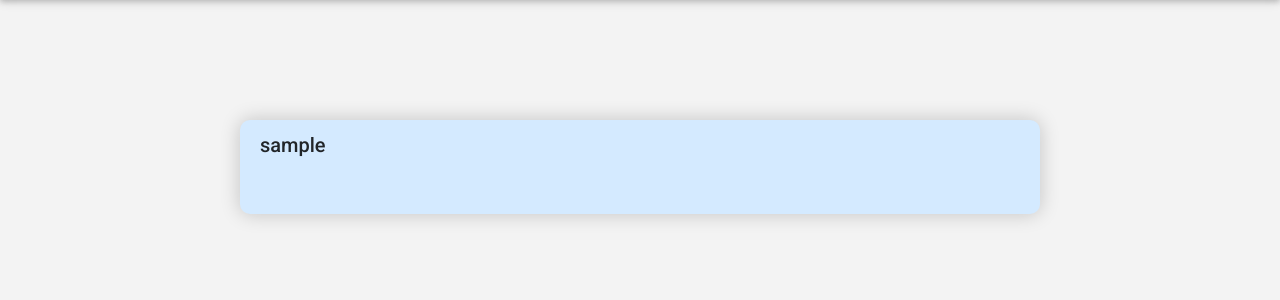
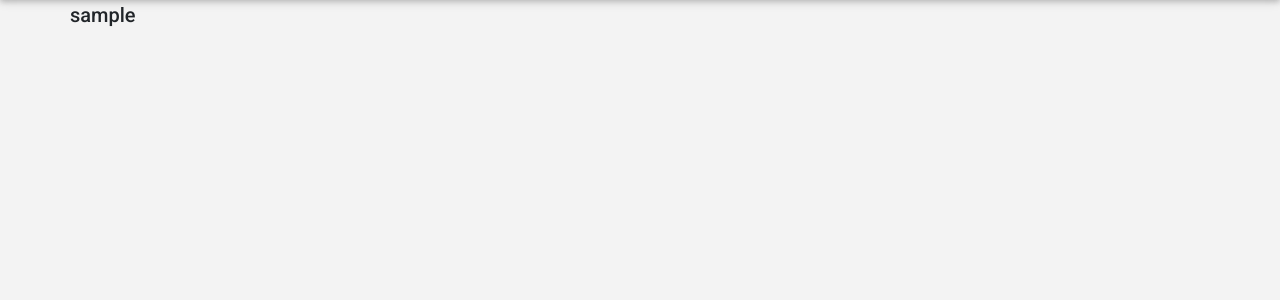
Before and after one commit to hamidoucheasmae/systeme-authentification, a PHP site: page / in a window 1280 px wide. Shown: the part 56-356 px from the top of the page. Run offline with PHP 8.4, Linux system fonts and the light colour scheme; tables that the repository leaves empty hold one stand-in row (values such as "Sample post"); data that the repository does not hold is empty; some libraries are stand-ins or nearby versions.

Commit message:
update css

```diff
--- a/realisation/css/style.css
+++ b/realisation/css/style.css
@@ -13,29 +13,3 @@ body{
   font-size: 20px;
   font-weight: 500;
 }
-.title{
-  font-size: 30px;
-  font-weight: 400;
-  margin: 20px 0 0 0;
-  text-transform: uppercase;
-}
-.post{
-  background-color: #D4EAFF;
-  box-shadow: 0px 0px 20px 0px rgba(0,0,0,0.2);
-  border-radius: 10px;
-  width: 800px;
-  margin: 40px 20px;
-  padding: 10px 20px;
-}
-.allposts{
-  margin: 80px auto;
-}
-.delete{
-  color: #df1f1f;
-  float: right;
-}
-.update{
-  color: #25a24c;
-  float: right;
-  margin-right: 10px;
-}
```
